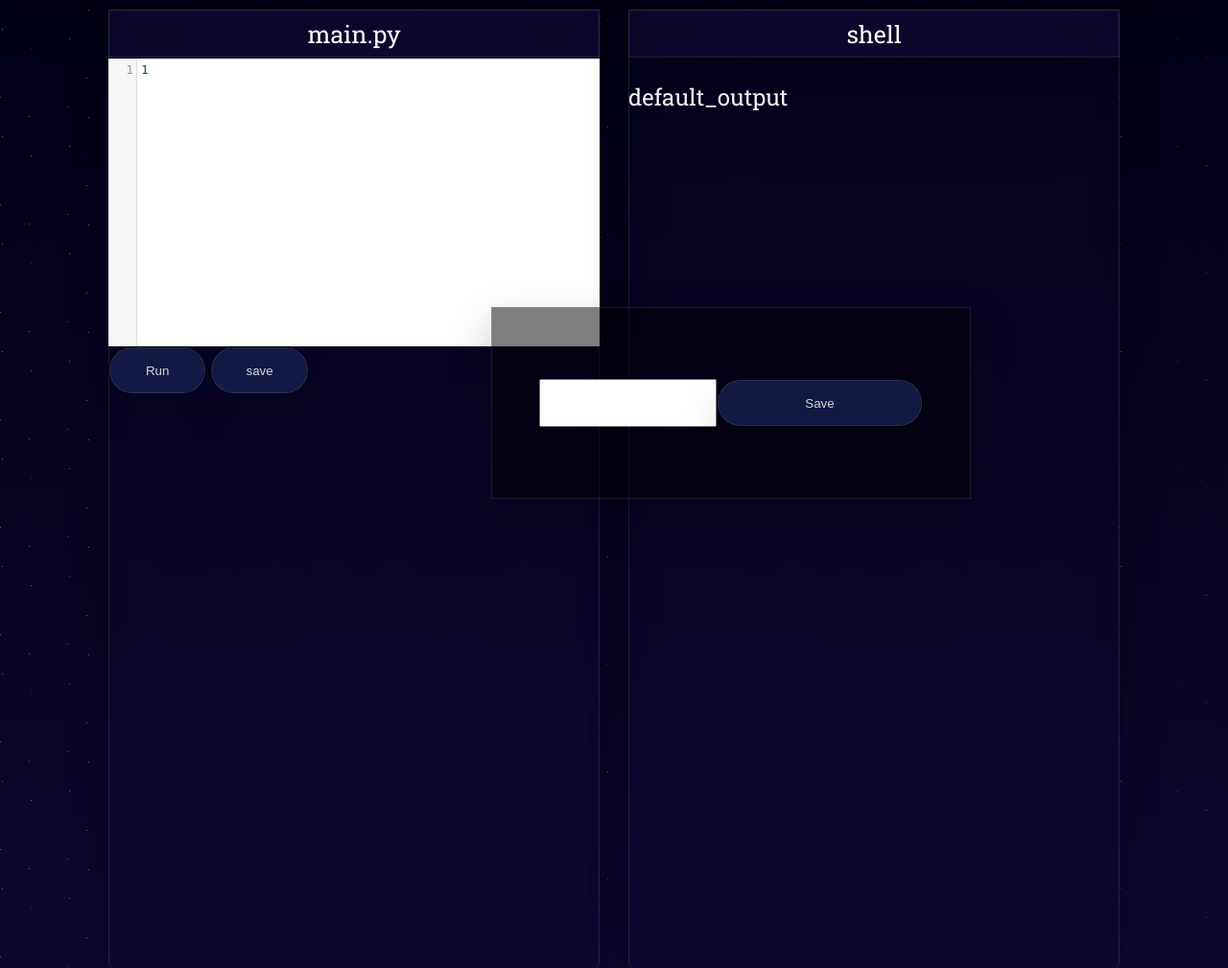
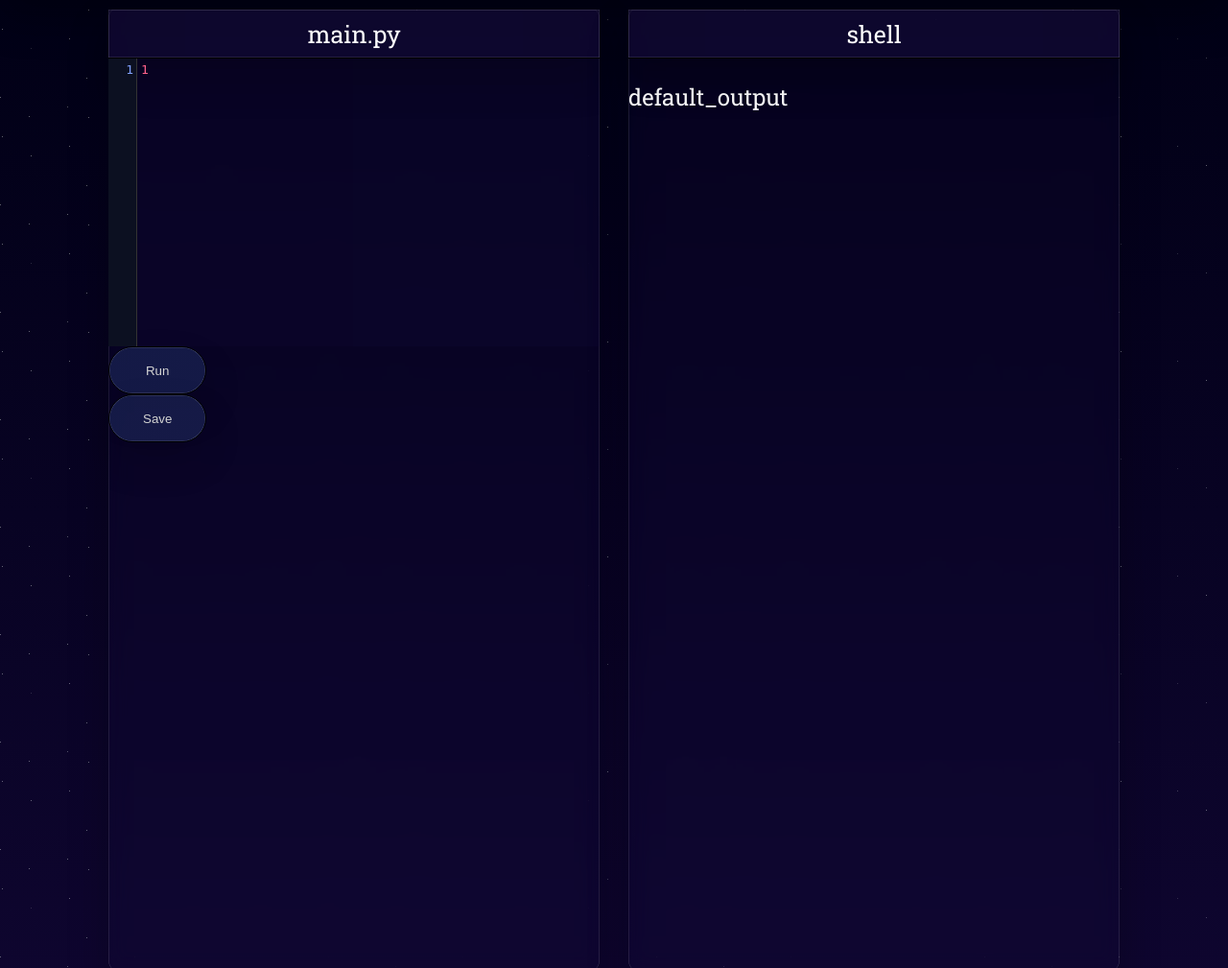
Before and after one commit to Dyshakov/SneakyCode, a Django app: page /code/1 in a window 1280 px wide. Shown: the part 80-1089 px from the top of the page at 96% size. Run offline with Django 5.2, Linux system fonts and the light colour scheme; some libraries are stand-ins or nearby versions.

Commit message:
Добавление нового функционала на страницу code. Теперь при сохранении можно задавать имя для сохраняемого файла

```diff
--- /dev/null
+++ b/taskapp/static/css/cobalt.css
@@ -0,0 +1,85 @@
+/* Базовые стили редактора */
+.CodeMirror {
+    background: rgba(23, 12, 61, 0.2);
+    color: #ffffff;
+}
+
+/* Стили для номеров строк */
+.CodeMirror-linenumber {
+    color: #8f908a;
+}
+
+/* Стили для подсветки синтаксиса */
+/* Вы можете добавить или изменить эти стили в соответствии с нуждами вашего языка программирования */
+.CodeMirror span.cm-comment {
+    color: #0088ff;
+}
+.CodeMirror span.cm-string,
+.CodeMirror span.cm-string-2 {
+    color: #3ad900;
+}
+.CodeMirror span.cm-number {
+    color: #ff628c;
+}
+.CodeMirror span.cm-variable {
+    color: #ffffff;
+}
+.CodeMirror span.cm-variable-2 {
+    color: #82b1ff;
+}
+.CodeMirror span.cm-def {
+    color: #ffc600;
+}
+.CodeMirror span.cm-operator {
+    color: #ffffff;
+}
+.CodeMirror span.cm-keyword {
+    color: #ff9d00;
+}
+.CodeMirror span.cm-atom {
+    color: #ff628c;
+}
+.CodeMirror span.cm-meta {
+    color: #ffbb00;
+}
+.CodeMirror span.cm-tag {
+    color: #ffbb00;
+}
+.CodeMirror span.cm-attribute {
+    color: #ffbb00;
+}
+.CodeMirror span.cm-qualifier {
+    color: #ffbb00;
+}
+.CodeMirror span.cm-property {
+    color: #ffbb00;
+}
+.CodeMirror span.cm-builtin {
+    color: #ffbb00;
+}
+.CodeMirror span.cm-bracket {
+    color: #ffbb00;
+}
+
+/* Стили для активной строки */
+.CodeMirror .CodeMirror-activeline-background {
+    background: #000014;
+}
+
+/* Стили для выбранного текста */
+.CodeMirror .CodeMirror-selected {
+    background: #b36539;
+}
+
+.CodeMirror-gutters {
+    background: #0c1021; /* Фон для полосы с номерами строк */
+    color: lightgrey; /* Цвет текста номеров строк */
+    border-right: 1px solid #333; /* Граница между номерами строк и редактором */
+}
+
+.CodeMirror-linenumber {
+    padding: 0 3px 0 5px; /* Отступы для номеров строк */
+    min-width: 20px; /* Минимальная ширина области с номерами строк */
+    text-align: right; /* Выравнивание текста номеров строк по правому краю */
+    color: #80a0ff; /* Цвет номеров строк */
+}
--- a/taskapp/static/css/code_style.css
+++ b/taskapp/static/css/code_style.css
@@ -96,6 +96,7 @@ header h1 {
 	font-size: 25px;
 }
 
+
 .file_name_add {
 	width: 500px;
 	height: 200px;
@@ -106,7 +107,7 @@ header h1 {
 	box-shadow: rgba(0, 0, 0, 0.25) 0px 20px 40px, rgba(255, 255, 255, 0.2) 0px 0px 0px 0.5px inset;
 	z-index: 1;
 	color: white;
-	display: flex;
+	display: none;
 	flex-direction: row;
 	justify-content: center;
 	align-items: center;
@@ -117,8 +118,14 @@ header h1 {
 	display: flex;
 	flex-direction: row;
 	width: 80%;
+
 }
 
 .file_name_add .submit_button {
 	width: 70%;
 }
+
+.input_name_area {
+	background: rgba(240, 240, 240, 0.2);
+	color: white;
+}
--- a/taskapp/static/script.js
+++ b/taskapp/static/script.js
@@ -5,6 +5,13 @@ document.addEventListener("DOMContentLoaded", function () {
     const editor = CodeMirror.fromTextArea(myTextarea, {
         mode: "python", // Указываем режим Python
         lineNumbers: true, // Отображение номеров строк
-        theme: "default", // Установка темы (по умолчанию)
+        theme: "cobalt", // Установка темы (по умолчанию)
+    });
+
+    var code_name_window = document.querySelector(".file_name_add"); // форма для назначения имени сохраняемого файла
+
+    var button = document.querySelector(".save_button"); // кнопка для сохранения кода
+    button.addEventListener("click", function () {
+        code_name_window.style.display = 'flex';
     });
 });
--- a/taskapp/templates/code.html
+++ b/taskapp/templates/code.html
@@ -13,6 +13,7 @@
 	<link rel="preconnect" href="https://fonts.googleapis.com">
 	<link rel="preconnect" href="https://fonts.gstatic.com" crossorigin>
 	<link href="https://fonts.googleapis.com/css2?family=Roboto+Slab&display=swap" rel="stylesheet">
+	<link rel="stylesheet" type="text/css" href="{% static 'css/cobalt.css' %}">
 </head>
 <body>
 	<script type="text/javascript" src="{% static 'script.js' %}"></script>
@@ -21,17 +22,14 @@
 		<h1>Python Interpreter</h1>
 	</header>
 
-	<div class="file_name_add">
-		<form method="post">
-			{% csrf_token %}
-			<input type="text">
-			<input type="submit" class="submit_button" value="Save" name="save_name">
-		</form>
-	</div>
+
+
+
 
 	<div class="container">
 		<div class="input_area">
 			<div class="top_conteiner">main.py</div>
+
 
 			<form method="post">
 				{% csrf_token %}
@@ -39,13 +37,16 @@
 
 				<input type="submit" value="Run" name="run" class="submit_button">
 
-				<input type="submit" value="save" name="save" class="submit_button">
+				<div class="file_name_add">
+					<input type="text" class="input_name_area" name="file_name">
+					<input type="submit" class="submit_button" value="Save" name="save">
+				</div>
+			</form>
 
-			</form>
-			<form method="post">
-				{% csrf_token %}
+			<button class="submit_button save_button">Save</button>
 
-			</form>
+
+
 		</div>
 
 		<div class="output_area">
--- a/taskapp/views.py
+++ b/taskapp/views.py
@@ -53,5 +53,6 @@
 			output = captured_output.getvalue()
 		if "save" in request.POST:
 			text_area_value = request.POST.get('my_text_area')
-			task = Task.objects.create(name="код", define=text_area_value)
+			file_name = request.POST.get('file_name')
+			task = Task.objects.create(name=file_name, define=text_area_value)
 	return render(request, "code.html", {"output": output , "text_content": text_area_value})
```
Also changed, not shown: db.sqlite3.
